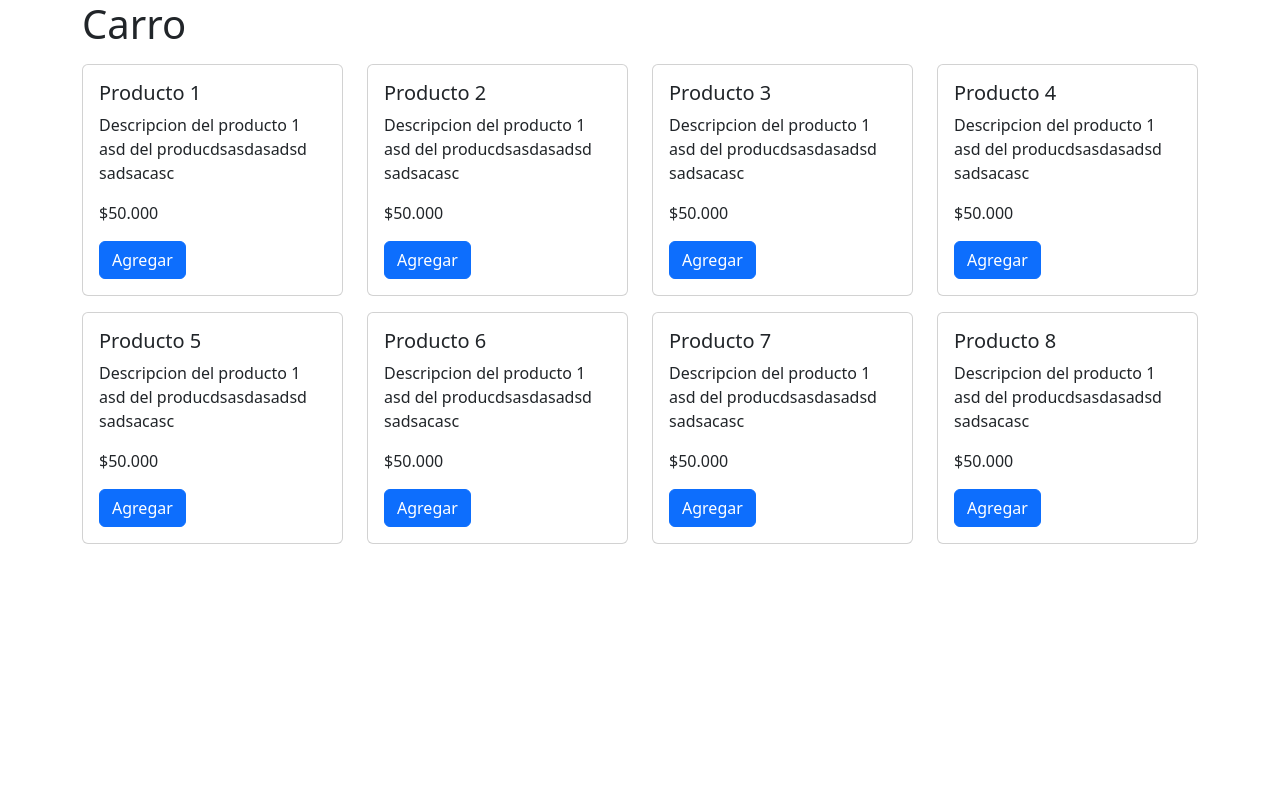
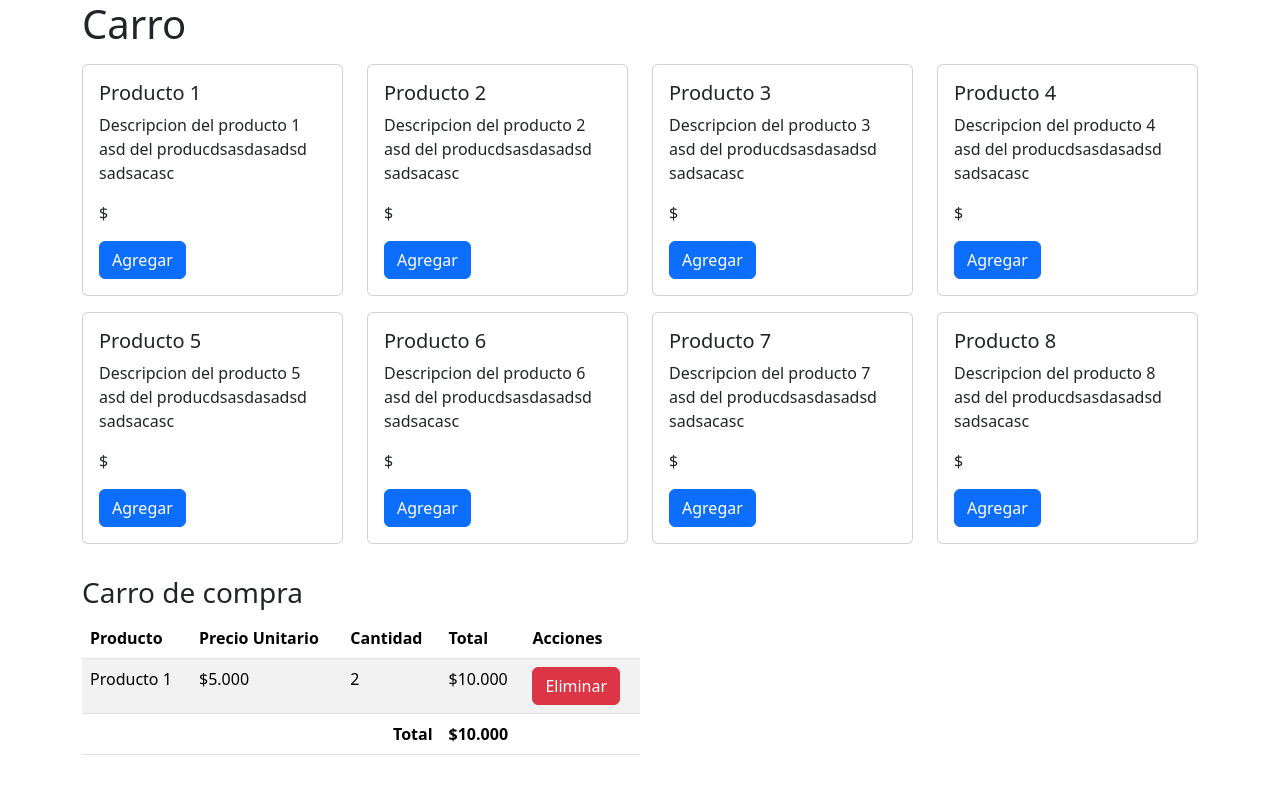
Before and after one commit to Deltros/carro_compra-app, a React (Vite) app: page / in a window 1280 px wide. Shown: the top 794 px of the page. Built offline with nearby package versions, Linux system fonts and the light colour scheme.

Commit message:
separado productos en compronentes

```diff
--- a/src/CarroApp.jsx
+++ b/src/CarroApp.jsx
@@ -1,99 +1,44 @@
+import { ProductosView } from "./components/ProductosView";
+
 export const CarroApp = () => {
+
     return (
         <>
             <div className="container">
                 <h1>Carro</h1>
 
-                <div className="row">
-                    <div className="col-3 my-2">
-                        <div className="card">
-                            <div className="card-body">
-                                <h5 className="card-title">Producto 1</h5>
-                                <p className="card-text">Descripcion del producto 1 asd del producdsasdasadsd sadsacasc</p>
-                                <p className="card-text">$50.000</p>
-                                <button className="btn btn-primary">Agregar</button>
-                            </div>
-                        </div>
-                    </div>
+                <ProductosView />
 
-                    <div className="col-3 my-2">
-                        <div className="card">
-                            <div className="card-body">
-                                <h5 className="card-title">Producto 2</h5>
-                                <p className="card-text">Descripcion del producto 1 asd del producdsasdasadsd sadsacasc</p>
-                                <p className="card-text">$50.000</p>
-                                <button className="btn btn-primary">Agregar</button>
-                            </div>
-                        </div>
-                    </div>
+                <div className="my-4 w-50">
+                    <h3>Carro de compra</h3>
+                    <table className="table table-hover table-striped">
+                        <thead>
+                            <tr>
+                                <th>Producto</th>
+                                <th>Precio Unitario</th>
+                                <th>Cantidad</th>
+                                <th>Total</th>
+                                <th>Acciones</th>
+                            </tr>
+                        </thead>
+                        <tbody>
+                            <tr>
+                                <td>Producto 1</td>
+                                <td>$5.000</td>
+                                <td>2</td>
+                                <td>$10.000</td>
+                                <td><button className="btn btn-danger">Eliminar</button></td>
+                            </tr>
+                        </tbody>
+                        <tfoot>
+                            <tr>
+                                <td colSpan="3" className="text-end fw-bold">Total</td>
+                                <td colSpan="2" className="text-start fw-bold">$10.000</td>
+                            </tr>
+                        </tfoot>
+                    </table>
+                </div>
 
-                    <div className="col-3 my-2">
-                        <div className="card">
-                            <div className="card-body">
-                                <h5 className="card-title">Producto 3</h5>
-                                <p className="card-text">Descripcion del producto 1 asd del producdsasdasadsd sadsacasc</p>
-                                <p className="card-text">$50.000</p>
-                                <button className="btn btn-primary">Agregar</button>
-                            </div>
-                        </div>
-                    </div>
-
-                    <div className="col-3 my-2">
-                        <div className="card">
-                            <div className="card-body">
-                                <h5 className="card-title">Producto 4</h5>
-                                <p className="card-text">Descripcion del producto 1 asd del producdsasdasadsd sadsacasc</p>
-                                <p className="card-text">$50.000</p>
-                                <button className="btn btn-primary">Agregar</button>
-                            </div>
-                        </div>
-                    </div>
-
-                    <div className="col-3 my-2">
-                        <div className="card">
-                            <div className="card-body">
-                                <h5 className="card-title">Producto 5</h5>
-                                <p className="card-text">Descripcion del producto 1 asd del producdsasdasadsd sadsacasc</p>
-                                <p className="card-text">$50.000</p>
-                                <button className="btn btn-primary">Agregar</button>
-                            </div>
-                        </div>
-                    </div>
-
-                    <div className="col-3 my-2">
-                        <div className="card">
-                            <div className="card-body">
-                                <h5 className="card-title">Producto 6</h5>
-                                <p className="card-text">Descripcion del producto 1 asd del producdsasdasadsd sadsacasc</p>
-                                <p className="card-text">$50.000</p>
-                                <button className="btn btn-primary">Agregar</button>
-                            </div>
-                        </div>
-                    </div>
-
-                    <div className="col-3 my-2">
-                        <div className="card">
-                            <div className="card-body">
-                                <h5 className="card-title">Producto 7</h5>
-                                <p className="card-text">Descripcion del producto 1 asd del producdsasdasadsd sadsacasc</p>
-                                <p className="card-text">$50.000</p>
-                                <button className="btn btn-primary">Agregar</button>
-                            </div>
-                        </div>
-                    </div>
-
-                    <div className="col-3 my-2">
-                        <div className="card">
-                            <div className="card-body">
-                                <h5 className="card-title">Producto 8</h5>
-                                <p className="card-text">Descripcion del producto 1 asd del producdsasdasadsd sadsacasc</p>
-                                <p className="card-text">$50.000</p>
-                                <button className="btn btn-primary">Agregar</button>
-                            </div>
-                        </div>
-                    </div>
-
-                </div>
             </div>
         </>
     );
--- /dev/null
+++ b/src/components/ProductoView.jsx
@@ -0,0 +1,17 @@
+
+export const ProductoView = ({ nombre,descripcion,precioUnitario }) => {
+    return (
+        <>
+            <div className="col-3 my-2" >
+                <div className="card">
+                    <div className="card-body">
+                        <h5 className="card-title">{nombre}</h5>
+                        <p className="card-text">{descripcion}</p>
+                        <p className="card-text">${precioUnitario}</p>
+                        <button className="btn btn-primary">Agregar</button>
+                    </div>
+                </div>
+            </div>
+        </>
+    )
+}
--- /dev/null
+++ b/src/components/ProductosView.jsx
@@ -0,0 +1,23 @@
+import { useEffect, useState } from "react";
+import { getProductos } from "../services/getProductos";
+import { ProductoView } from "./ProductoView";
+
+export const ProductosView = () => {
+
+    const [productos, setProductos] = useState([]);
+
+    useEffect(() => {
+        const data = getProductos();
+        setProductos(data);
+    }, []);
+
+    return (
+        <>
+            <div className="row">
+                {productos.map(( { id, descripcion, nombre, precioUnitario } ) =>
+                    <ProductoView key={id} nombre={nombre} descripcion={descripcion} precioUnitario={precioUnitario}/>
+                )}
+            </div>
+        </>
+    )
+}
--- /dev/null
+++ b/src/data/productos.js
@@ -0,0 +1,50 @@
+export const productos = [
+    {
+        id : 1,
+        nombre : 'Producto 1',
+        descripcion : 'Descripcion del producto 1 asd del producdsasdasadsd sadsacasc',
+        valorUnitario : 50000
+    },
+    {
+        id : 2,
+        nombre : 'Producto 2',
+        descripcion : 'Descripcion del producto 2 asd del producdsasdasadsd sadsacasc',
+        valorUnitario : 55555,
+    },
+    {
+        id : 3,
+        nombre : 'Producto 3',
+        descripcion : 'Descripcion del producto 3 asd del producdsasdasadsd sadsacasc',
+        valorUnitario : 34444,
+    },
+    {
+        id : 4,
+        nombre : 'Producto 4',
+        descripcion : 'Descripcion del producto 4 asd del producdsasdasadsd sadsacasc',
+        valorUnitario : 50000,
+    },
+    {
+        id : 5,
+        nombre : 'Producto 5',
+        descripcion : 'Descripcion del producto 5 asd del producdsasdasadsd sadsacasc',
+        valorUnitario : 77777,
+    },
+    {
+        id : 6,
+        nombre : 'Producto 6',
+        descripcion : 'Descripcion del producto 6 asd del producdsasdasadsd sadsacasc',
+        valorUnitario : 12000,
+    },
+    {
+        id : 7,
+        nombre : 'Producto 7',
+        descripcion : 'Descripcion del producto 7 asd del producdsasdasadsd sadsacasc',
+        valorUnitario : 50000,
+    },
+    {
+        id : 8,
+        nombre : 'Producto 8',
+        descripcion : 'Descripcion del producto 8 asd del producdsasdasadsd sadsacasc',
+        valorUnitario : 50000,
+    },
+];
--- /dev/null
+++ b/src/services/getProductos.js
@@ -0,0 +1,5 @@
+import { productos } from "../data/productos";
+
+export const getProductos = () => {
+    return productos;
+}
```
